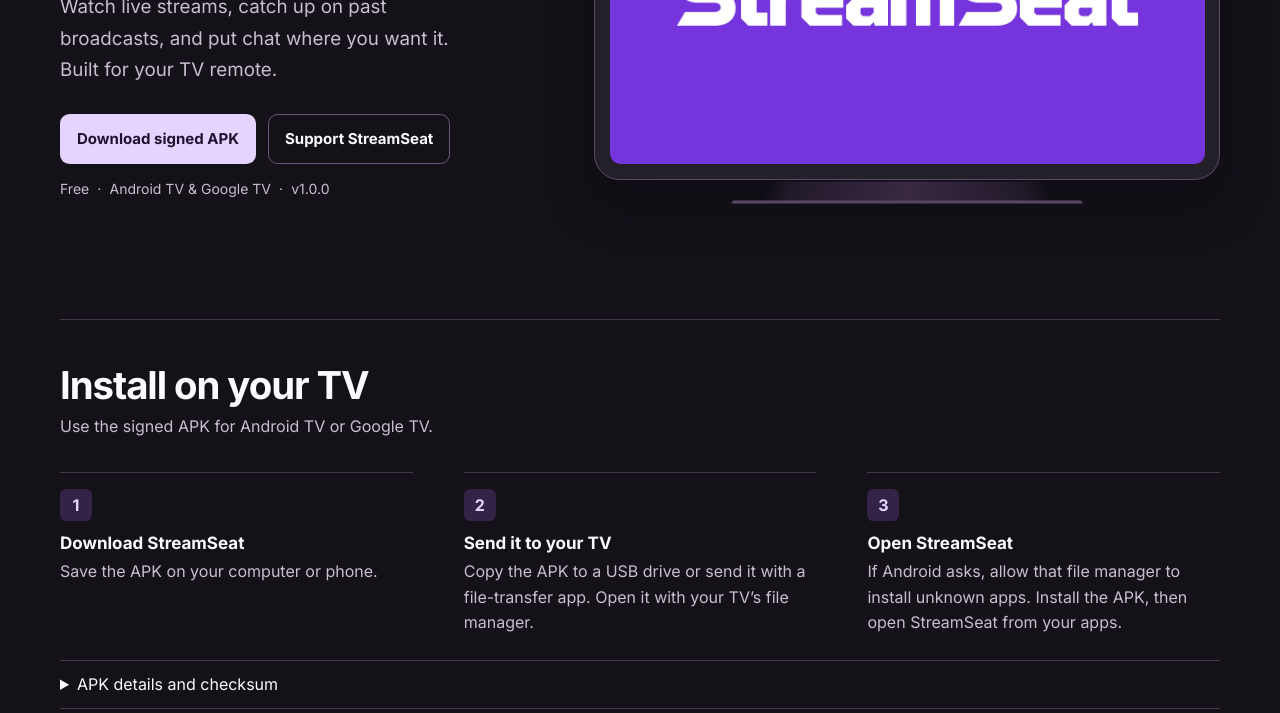
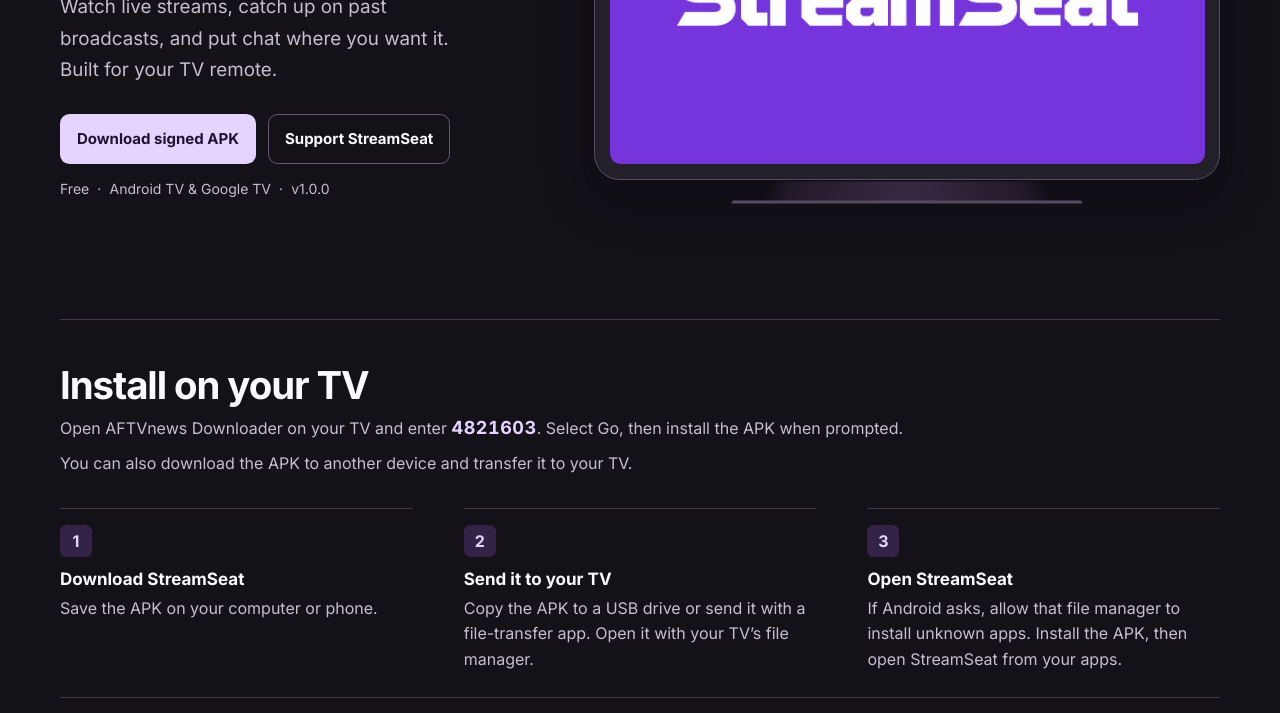
Before and after one commit to StreamerSeat/streamseat-download, a plain HTML site: page index.html in a window 1280 px wide. Shown: the part 381-1094 px from the top of the page. Drawn offline with Linux system fonts and the light colour scheme.

Commit message:
Add the StreamerSeat Downloader code

```diff
--- a/index.html
+++ b/index.html
@@ -38,7 +38,8 @@
     <section id="install" class="section" aria-labelledby="install-title">
       <header class="section-heading">
         <h2 id="install-title">Install on your TV</h2>
-        <p>Use the signed APK for Android TV or Google TV.</p>
+        <p>Open AFTVnews Downloader on your TV and enter <strong class="downloader-code">4821603</strong>. Select Go, then install the APK when prompted.</p>
+        <p>You can also download the APK to another device and transfer it to your TV.</p>
       </header>
       <ol class="steps">
         <li><h3>Download StreamSeat</h3><p>Save the APK on your computer or phone.</p></li>
--- a/style.css
+++ b/style.css
@@ -56,6 +56,7 @@ h1 { font-size: clamp(3rem, 6.15vw, 6.1rem); line-height: .96; letter-spacing: -
 .section { border-top: 1px solid var(--border); padding-block: 2.75rem; }
 h2 { font-size: clamp(1.75rem, 3vw, 2.6rem); letter-spacing: -.028em; line-height: 1.1; }
 .section-heading p, .support p, footer p { color: var(--subtle); line-height: 1.6; margin-top: .5rem; }
+.downloader-code { color: var(--lavender); font-size: 1.125em; font-variant-numeric: tabular-nums; letter-spacing: .03em; }
 .steps { display: grid; grid-template-columns: repeat(3, 1fr); gap: clamp(1.5rem, 4vw, 3.25rem); margin: 2rem 0 0; padding: 0; list-style: none; counter-reset: step; }
 .steps li { counter-increment: step; border-top: 1px solid var(--border); padding-top: 1rem; }
 .steps li::before { content: counter(step); display: grid; place-items: center; width: 2rem; height: 2rem; margin-bottom: .75rem; border-radius: .4rem; background: #332346; color: var(--lavender); font-weight: 700; }
```
